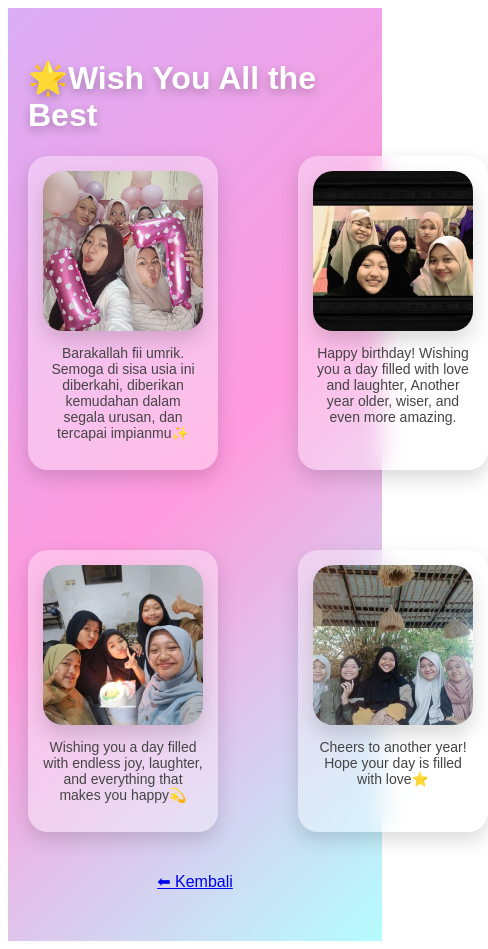
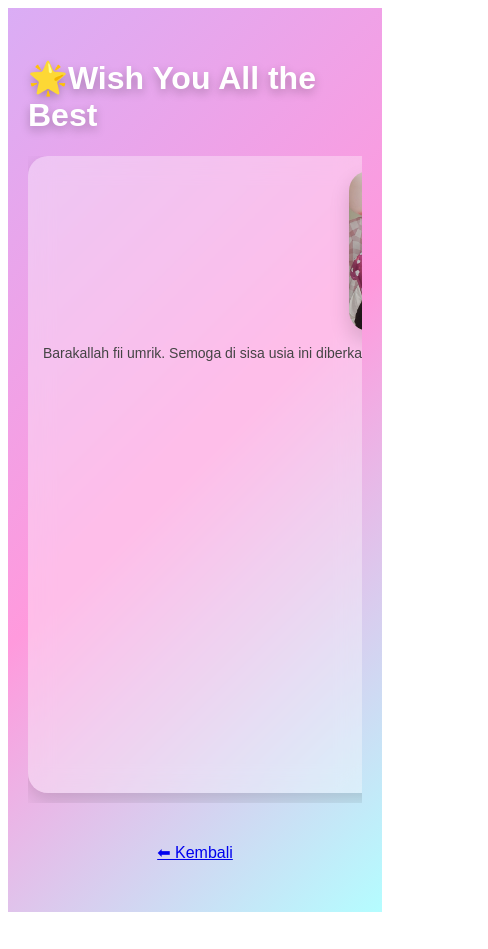
Before and after one commit to sabrinadev222/falia, a Next.js app: page /all in a window 390 px wide. Shown: the whole page, 488 px wide, since content can reach past the window. After the commit the page ends 920 px from the top, so only its background shows below. Built offline with nearby package versions, Linux system fonts and the light colour scheme.

Commit message:
Update globals.css

```diff
--- a/app/globals.css
+++ b/app/globals.css
@@ -1,12 +1,13 @@
 .container{
-    min-height:100dvh;      /* lebih aman di HP */
+  min-height:100dvh;
+  background:linear-gradient(135deg,#daadf5,#ff9add,#b4fdff);
   background-size:cover;
   background-attachment:fixed;
   display:flex;
   justify-content:center;
   align-items:center;
-  background:linear-gradient(135deg,#daadf5,#ff9add,#b4fdff);
   font-family:Poppins,sans-serif;
+  overflow-x:hidden;
 }
 
 /* CARD */
@@ -86,13 +87,15 @@
 
 /* PAGE FANCY */
 .pageFancy{
-  min-height:100vh;
+  min-height:100dvh;
   display:flex;
   flex-direction:column;
   justify-content:space-between;
   align-items:center;
   padding:30px 20px;
   background:linear-gradient(135deg,#daadf5,#ff9add,#b4fdff);
+  background-size:cover;
+  background-repeat:no-repeat;
   font-family:Poppins,sans-serif;
 }
 
@@ -167,3 +170,22 @@
   margin-top:40px;
   margin-bottom:20px;
 }
+
+/* ===== TAMBAHAN SCROLL SAMPING HP ===== */
+@media (max-width:600px){
+
+  .cardGrid{
+    display:flex;
+    overflow-x:auto;
+    gap:20px;
+    scroll-snap-type:x mandatory;
+    padding-bottom:10px;
+  }
+
+  .photoCard{
+    min-width:260px;
+    flex-shrink:0;
+    scroll-snap-align:center;
+  }
+
+}
```
